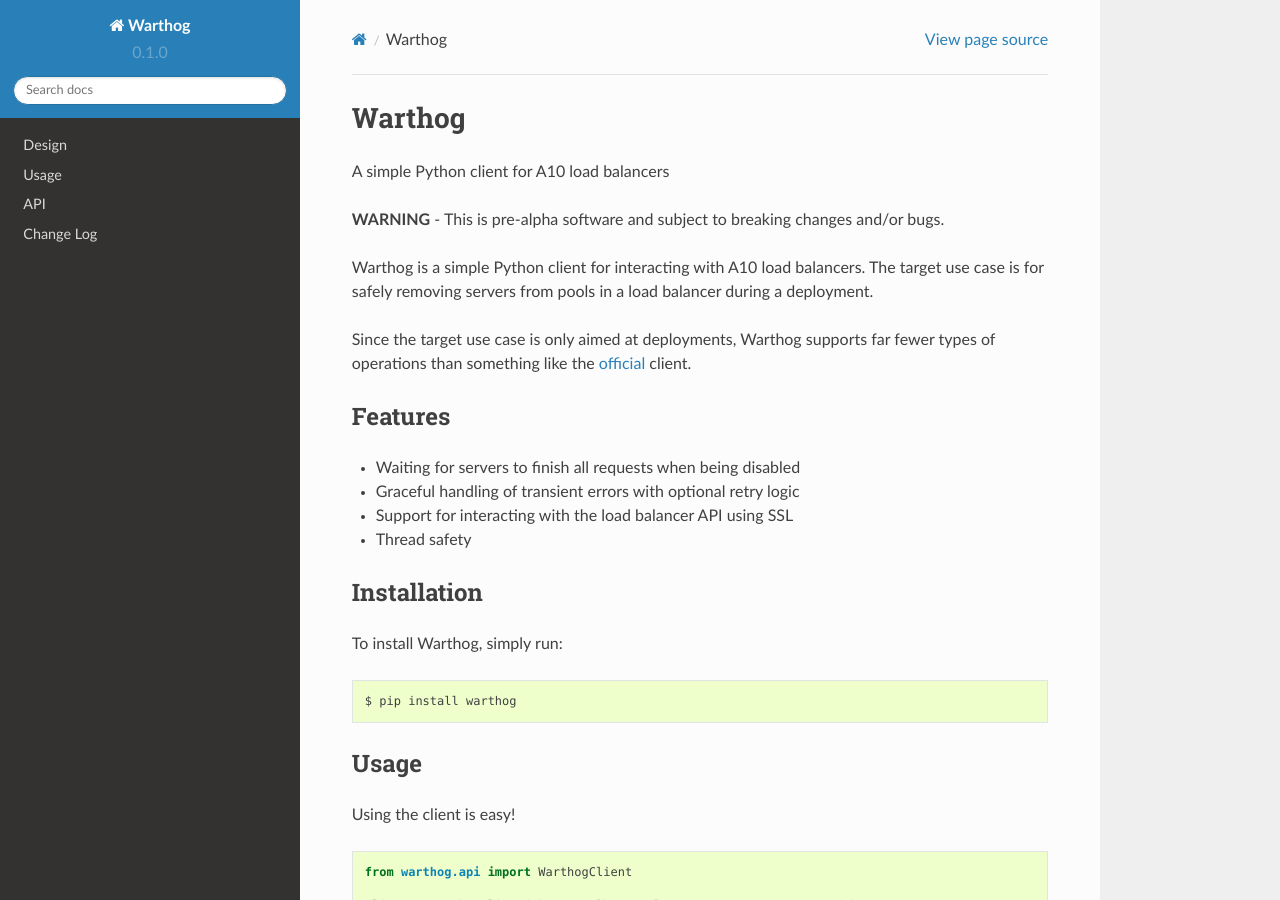
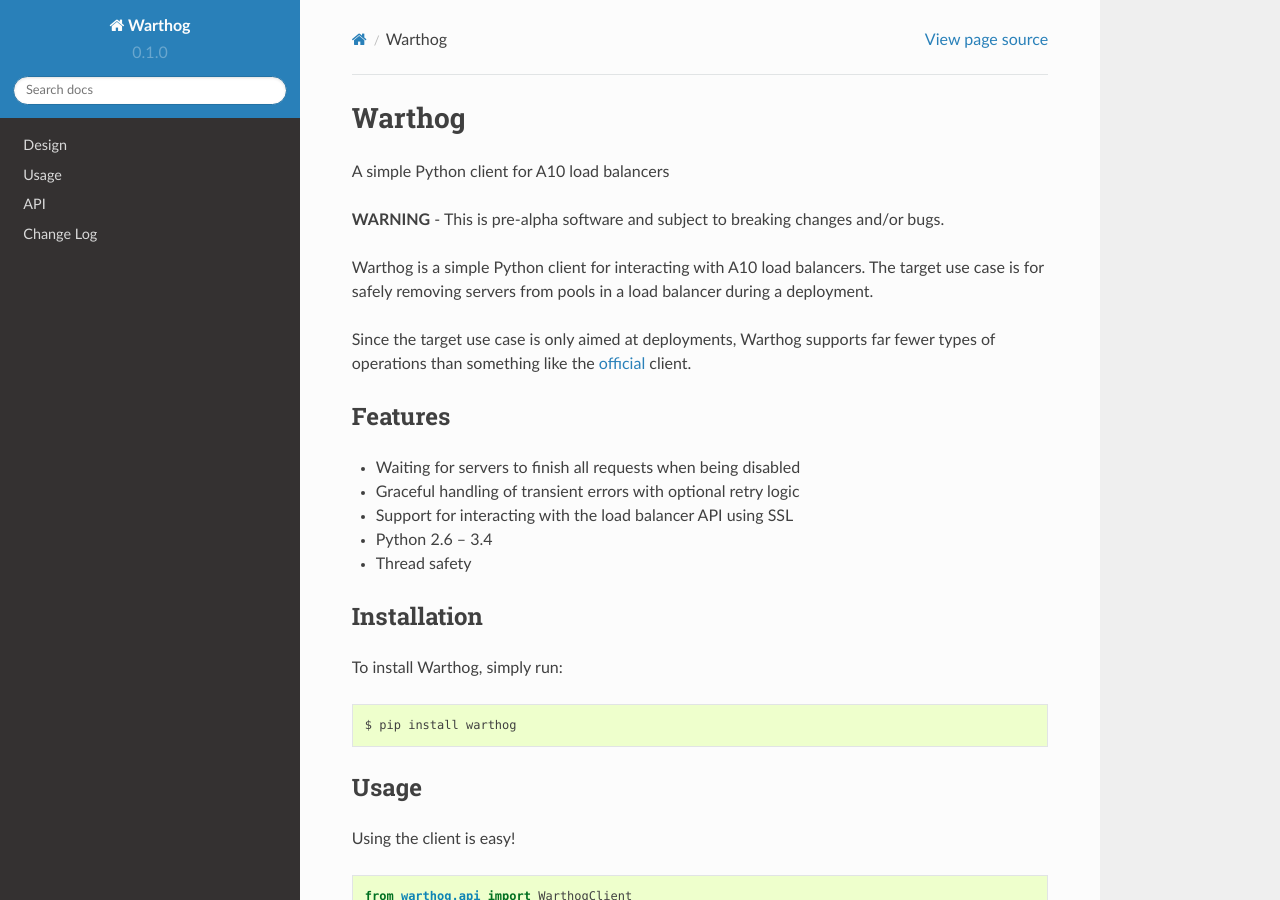
Before and after one commit to smarter-travel-media/warthog, a Sphinx documentation site: the page built from doc/source/index.rst, in a window 1280 px wide and 900 px high. Built offline with Sphinx 7.4.7 and the Read the Docs theme 2.0.0, drawn with Linux system fonts in a browser that asks for light colours.

Commit message:
Add supported python versions

```diff
--- a/README.rst
+++ b/README.rst
@@ -17,6 +17,7 @@
 * Waiting for servers to finish all requests when being disabled
 * Graceful handling of transient errors with optional retry logic
 * Support for interacting with the load balancer API using SSL
+* Python 2.6 -- 3.4
 * Thread safety
 
 Installation
--- a/doc/source/index.rst
+++ b/doc/source/index.rst
@@ -22,6 +22,7 @@
 * Waiting for servers to finish all requests when being disabled
 * Graceful handling of transient errors with optional retry logic
 * Support for interacting with the load balancer API using SSL
+* Python 2.6 -- 3.4
 * Thread safety
 
 Installation
```
